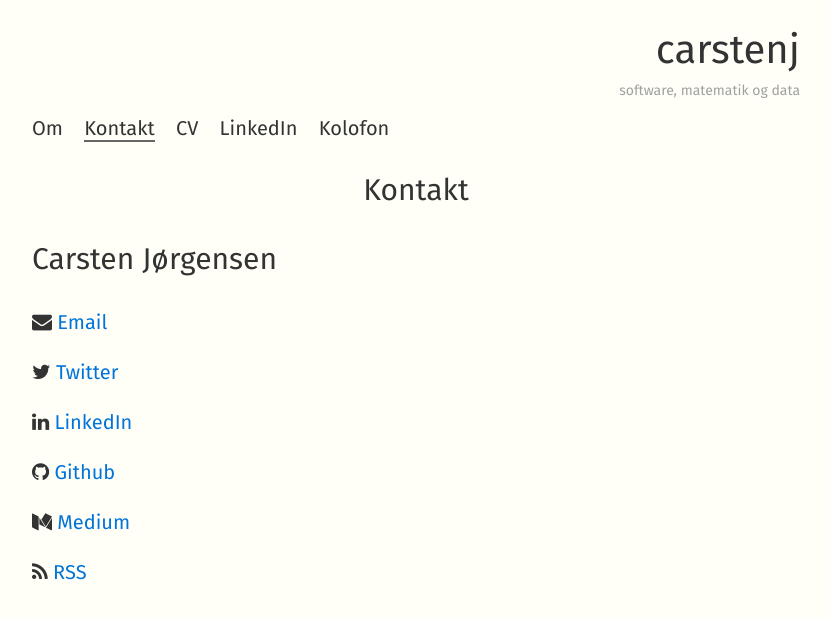
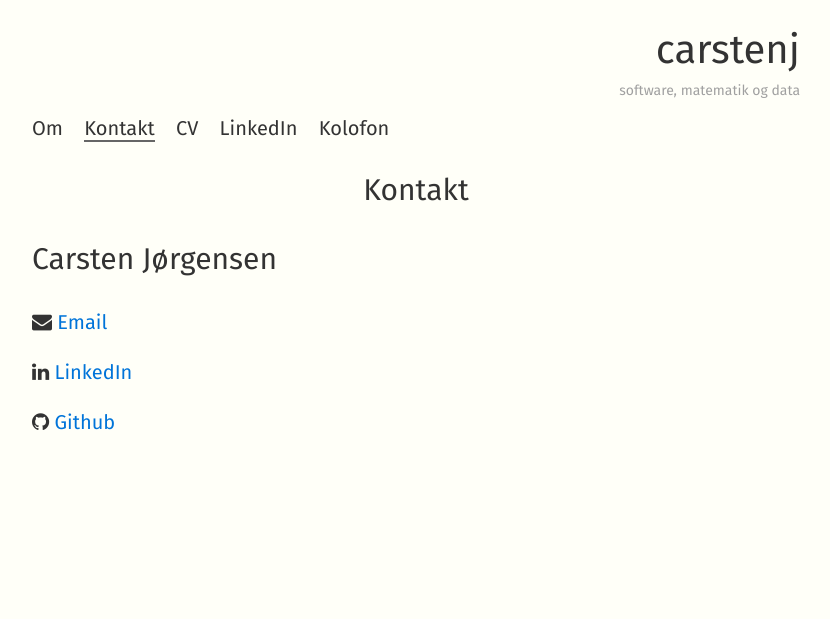
Before and after one commit to carsten-j/carsten-j.github.io, a Jekyll site: the page built from kontakt.md, in a window 1280 px wide. Shown: the top 619 px of the page, without its empty margins (224-1054 px from the left). Built offline with Jekyll 4.4.1, drawn with Linux system fonts in a browser that asks for light colours; nearby versions of some CDN libraries.

Commit message:
update contact page

```diff
--- a/kontakt.md
+++ b/kontakt.md
@@ -7,12 +7,6 @@ permalink: /kontakt/
 ## Carsten Jørgensen
 <i class="fa fa-envelope"></i> [Email](mailto:carstenj@gmail.com)
 
-<i class="fa fa-twitter"></i> [Twitter](https://twitter.com/carstenj)
-
 <i class="fa fa-linkedin"></i> [LinkedIn](https://dk.linkedin.com/in/carstenjoergensen)
 
 <i class="fa fa-github"></i> [Github](https://github.com/carsten-j)
-
-<i class="fa fa-medium"></i> [Medium](https://medium.com/@carstenj)
-
-<i class="fa fa-rss"></i> [RSS](http://carstenj.io/feed.xml)
```
